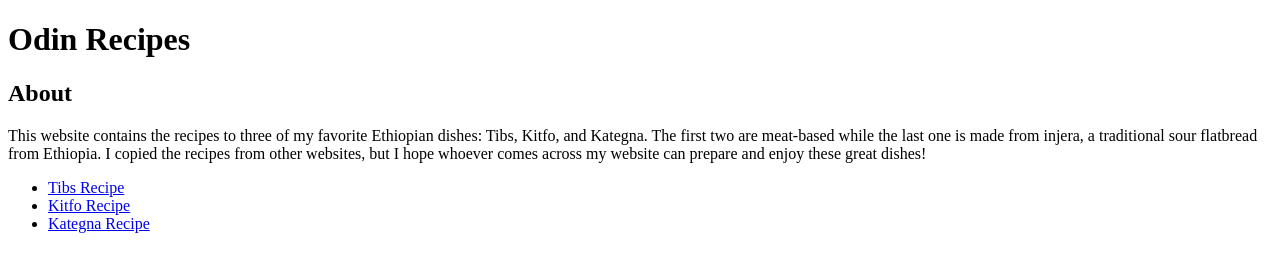
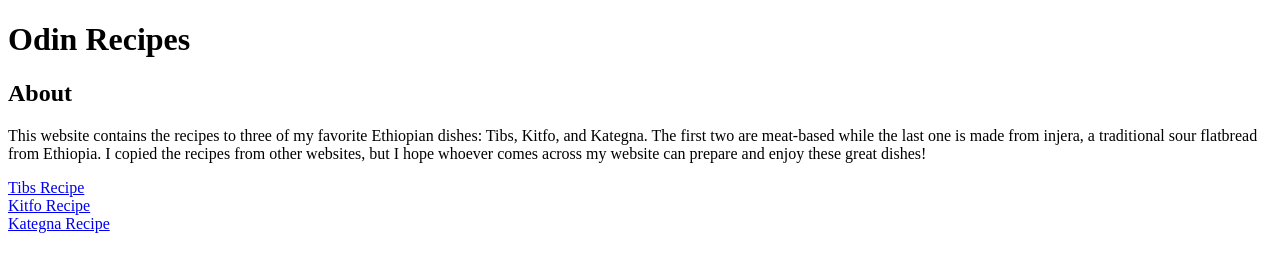
Before and after one commit to dinovus/odin-recipes, a plain HTML site: page index.html in a window 1280 px wide. Drawn offline with Linux system fonts and the light colour scheme.

Commit message:
Change recipes list to divs

```diff
--- a/index.html
+++ b/index.html
@@ -15,16 +15,14 @@
             recipes from other websites, but I hope whoever comes across
             my website can prepare and enjoy these great dishes!
         </p>
-        <ul>
-            <li>
+            <div>
                 <a href="./recipes/tibs.html" target="_blank" rel="noopener noreferrer">Tibs Recipe</a>
-            </li>
-            <li>
+            </div>
+            <div>
                 <a href="./recipes/kitfo.html" target="_blank" rel="noopener noreferrer">Kitfo Recipe</a>
-            </li>
-            <li>
+            </div>
+            <div>
                 <a href="./recipes/kategna.html" target="_blank" rel="noopener noreferrer">Kategna Recipe</a>
-            </li>
-        </ul>
+            </div>
     </body>
 </html>
```
